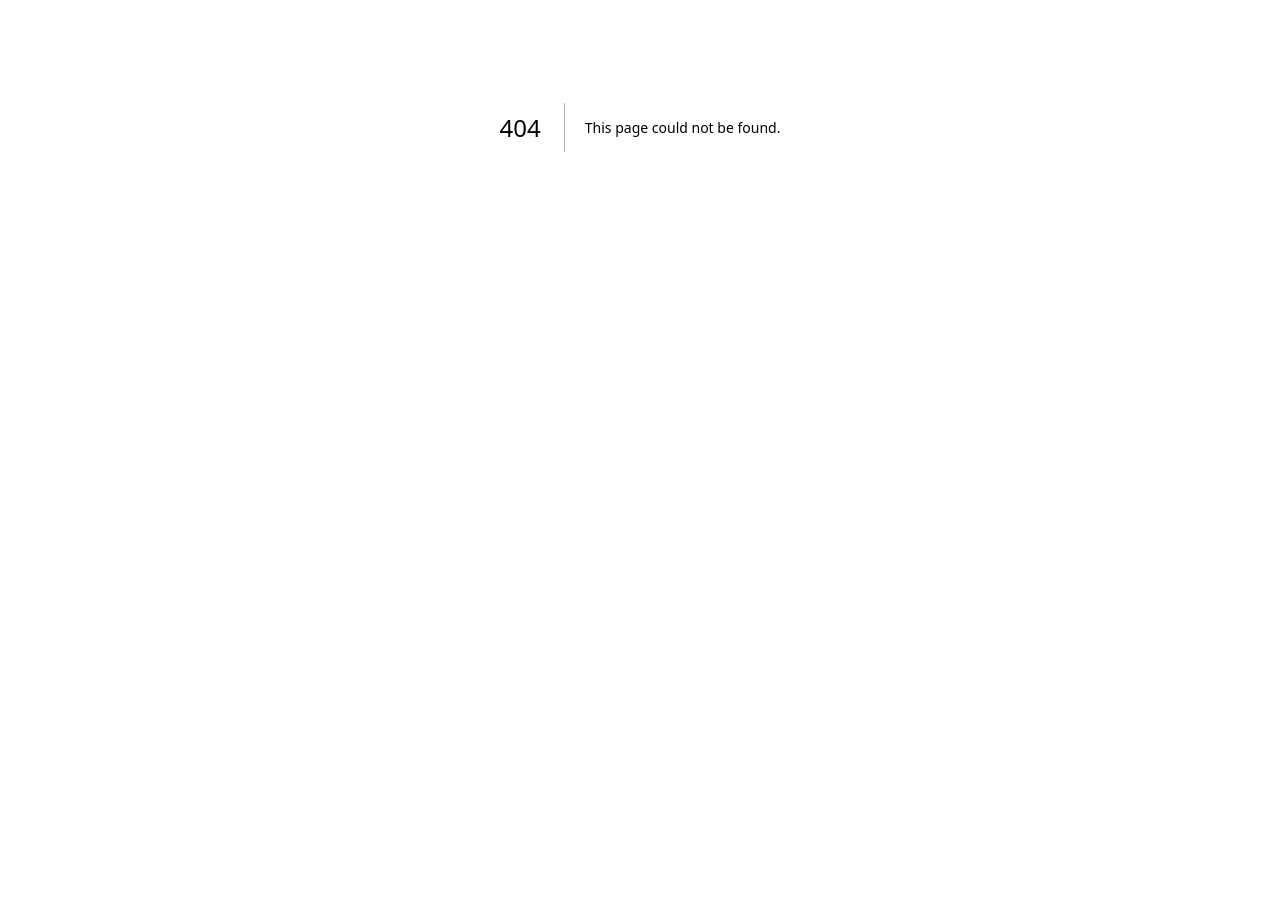
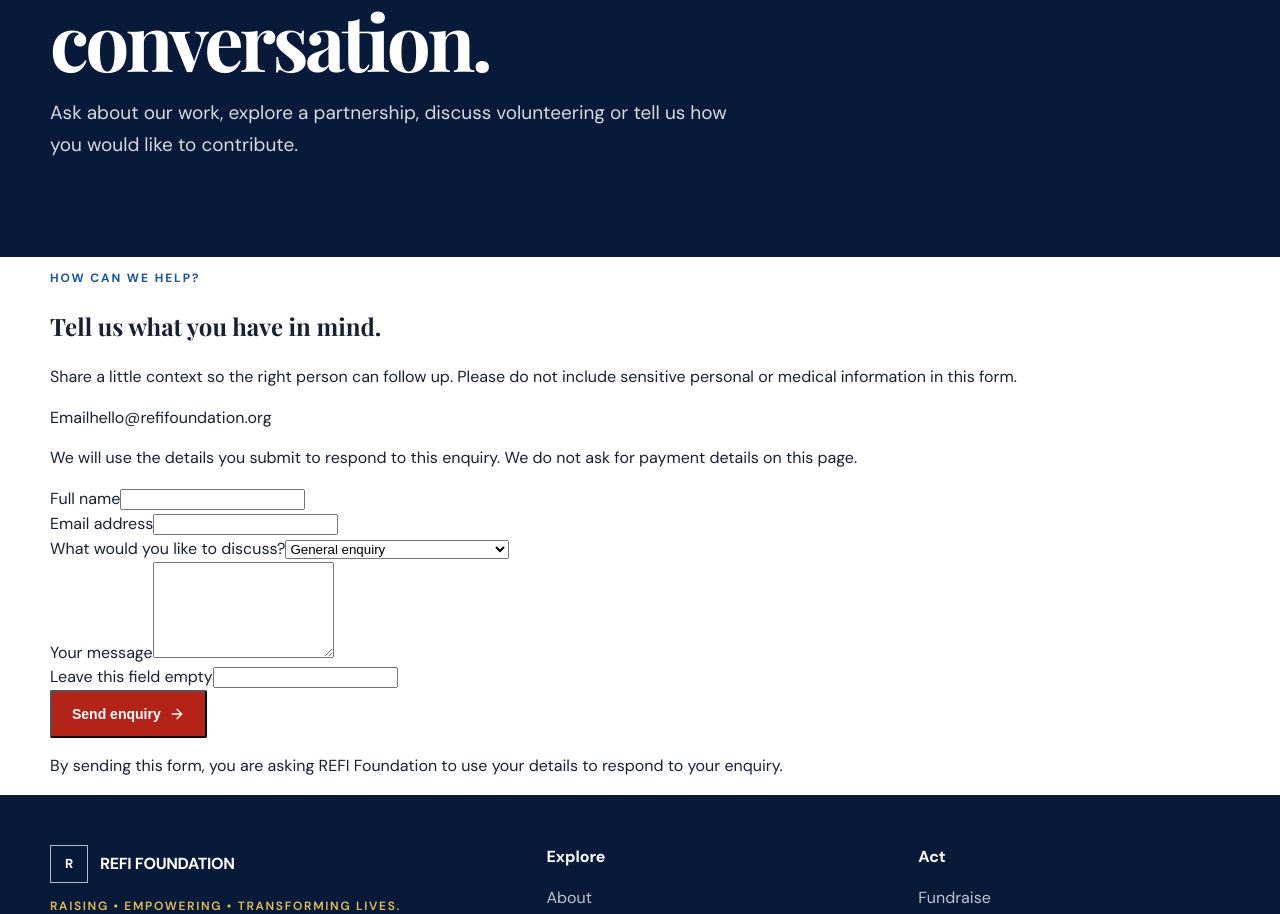
Before and after one commit to riverwayse-sudo/refifoundation, a Next.js app: page /contact in a window 1280 px wide. Before the commit this address had no page. Shown: the part 273-1187 px from the top of the page. Before the commit the page ends 800 px from the top, so only its background shows below. Built offline with nearby package versions, Linux system fonts and the light colour scheme.

Commit message:
feat(contact): add enquiry page and Brevo endpoint

```diff
--- /dev/null
+++ b/src/app/contact/page.tsx
@@ -0,0 +1,86 @@
+"use client";
+
+import { useState } from "react";
+import type { FormEvent } from "react";
+import { ArrowRight, CheckCircle2, AlertCircle } from "lucide-react";
+import { SiteFooter, SiteHeader } from "../_components/site-chrome";
+
+type FormStatus = "idle" | "sending" | "success" | "error";
+
+export default function ContactPage() {
+  const [status, setStatus] = useState<FormStatus>("idle");
+  const [errorMessage, setErrorMessage] = useState("");
+
+  async function handleSubmit(event: FormEvent<HTMLFormElement>) {
+    event.preventDefault();
+    setStatus("sending");
+    setErrorMessage("");
+    const form = event.currentTarget;
+    const data = new FormData(form);
+    const payload = {
+      name: String(data.get("name") || "").trim(),
+      email: String(data.get("email") || "").trim(),
+      topic: String(data.get("topic") || "").trim(),
+      message: String(data.get("message") || "").trim(),
+      website: String(data.get("website") || ""),
+    };
+    try {
+      const response = await fetch("/api/contact", {
+        method: "POST",
+        headers: { "Content-Type": "application/json" },
+        body: JSON.stringify(payload),
+      });
+      const result = await response.json().catch(() => ({}));
+      if (!response.ok) throw new Error(result.error || "Your message could not be sent. Please try again.");
+      form.reset();
+      setStatus("success");
+    } catch (error) {
+      setStatus("error");
+      setErrorMessage(error instanceof Error ? error.message : "Something went wrong. Please try again.");
+    }
+  }
+
+  return (
+    <main className="refi-page-shell refi-contact">
+      <SiteHeader />
+      <section className="refi-contact-hero">
+        <div className="refi-container">
+          <p className="refi-eyebrow">Contact REFI Foundation</p>
+          <h1 className="refi-serif">Start with a conversation.</h1>
+          <p>Ask about our work, explore a partnership, discuss volunteering or tell us how you would like to contribute.</p>
+        </div>
+      </section>
+      <section className="refi-contact-body">
+        <div className="refi-container refi-contact-grid">
+          <div className="refi-contact-intro">
+            <p className="refi-eyebrow refi-blue-label">How can we help?</p>
+            <h2 className="refi-serif">Tell us what you have in mind.</h2>
+            <p>Share a little context so the right person can follow up. Please do not include sensitive personal or medical information in this form.</p>
+            <div className="refi-contact-direct"><span>Email</span><a href="mailto:hello@refifoundation.org">hello@refifoundation.org</a></div>
+            <p className="refi-contact-note">We will use the details you submit to respond to this enquiry. We do not ask for payment details on this page.</p>
+          </div>
+          <form className="refi-contact-form" onSubmit={handleSubmit}>
+            <div className="refi-contact-field"><label htmlFor="contact-name">Full name</label><input id="contact-name" name="name" autoComplete="name" required maxLength={100} /></div>
+            <div className="refi-contact-field"><label htmlFor="contact-email">Email address</label><input id="contact-email" name="email" type="email" autoComplete="email" required maxLength={254} /></div>
+            <div className="refi-contact-field">
+              <label htmlFor="contact-topic">What would you like to discuss?</label>
+              <select id="contact-topic" name="topic" defaultValue="General enquiry" required>
+                <option>General enquiry</option><option>Programme or community support</option>
+                <option>Partnership or sponsorship</option><option>Volunteering</option><option>Media and communications</option>
+              </select>
+            </div>
+            <div className="refi-contact-field"><label htmlFor="contact-message">Your message</label><textarea id="contact-message" name="message" rows={6} required minLength={10} maxLength={4000} /></div>
+            <div className="refi-contact-honeypot" aria-hidden="true"><label htmlFor="contact-website">Leave this field empty</label><input id="contact-website" name="website" tabIndex={-1} autoComplete="off" /></div>
+            {status === "success" && <p className="refi-form-feedback is-success" role="status"><CheckCircle2 size={19} /> Your message has been sent. Thank you for contacting REFI Foundation.</p>}
+            {status === "error" && <p className="refi-form-feedback is-error" role="alert"><AlertCircle size={19} /> {errorMessage}</p>}
+            <button className="refi-button refi-button-primary" type="submit" disabled={status === "sending"}>
+              {status === "sending" ? "Sending message…" : "Send enquiry"} {status !== "sending" && <ArrowRight size={16} />}
+            </button>
+            <p className="refi-contact-privacy">By sending this form, you are asking REFI Foundation to use your details to respond to your enquiry.</p>
+          </form>
+        </div>
+      </section>
+      <SiteFooter />
+    </main>
+  );
+}
```
